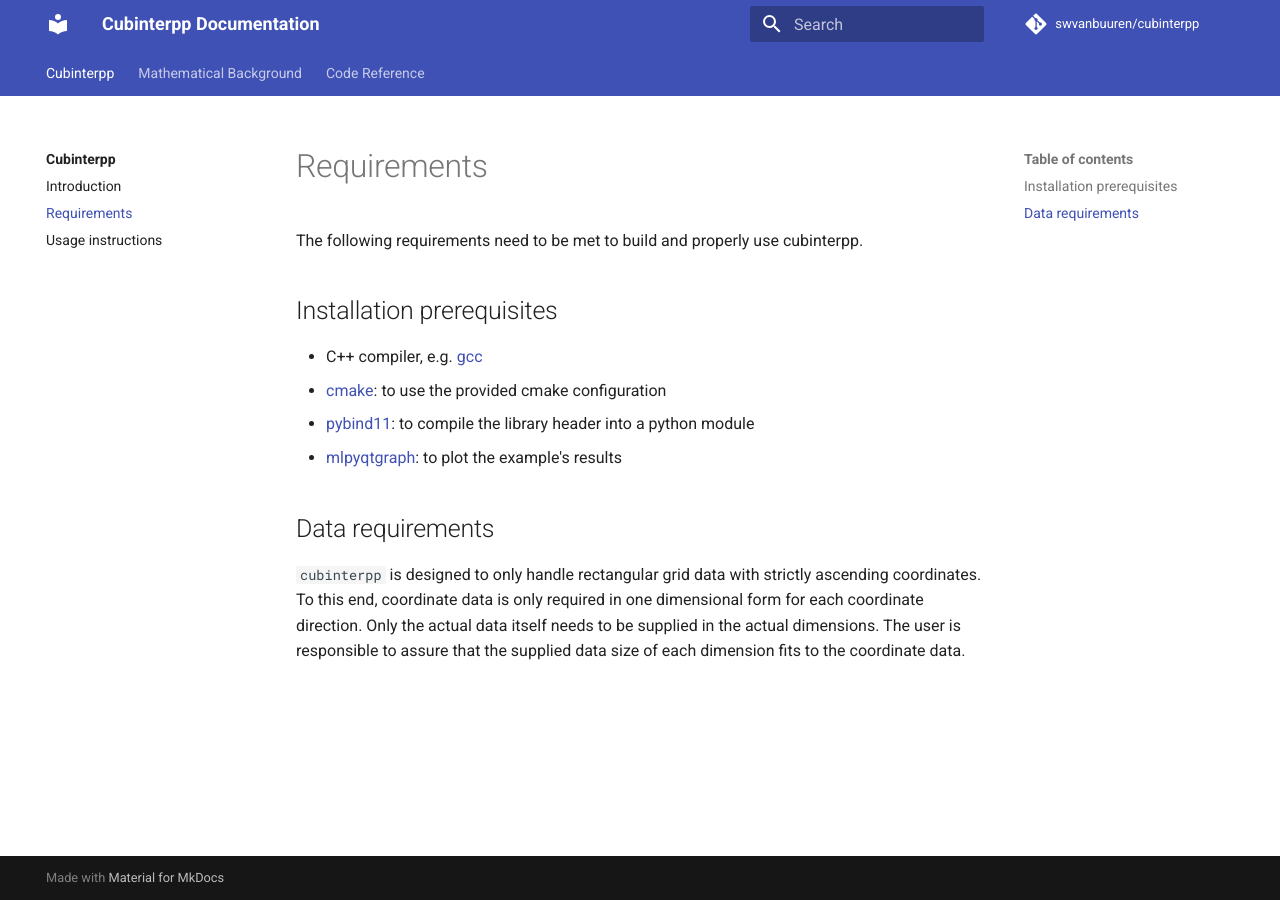
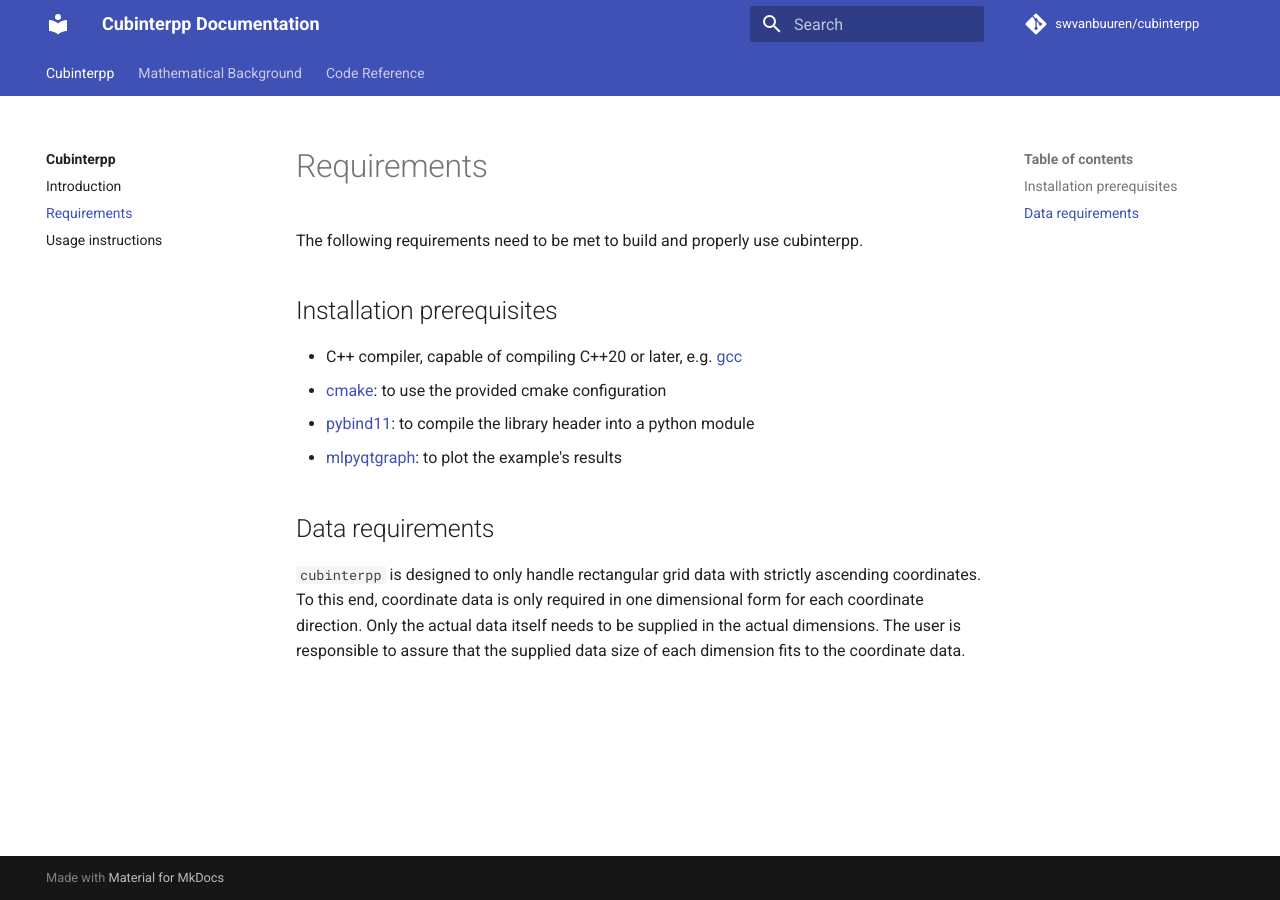
Before and after one commit to swvanbuuren/cubinterpp, an MkDocs documentation site: the page built from docs/requirements.md, in a window 1280 px wide. Built offline with MkDocs 1.6.1 and Material for MkDocs 9.7.7, drawn with Linux system fonts in a browser that asks for light colours; comment, search, counter and statistics services are not loaded.

Commit message:
docs: Specify C++ compiler standard requirement
Signed-off-by: Sietze van Buuren <s.van.buuren@gmail.com>

```diff
--- a/docs/requirements.md
+++ b/docs/requirements.md
@@ -4,7 +4,8 @@ The following requirements need to be met to build and properly use cubinterpp.
 
 ## Installation prerequisites
 
-- C++ compiler, e.g. [gcc](https://gcc.gnu.org/)
+- C++ compiler, capable of compiling C++20 or later, e.g.
+  [gcc](https://gcc.gnu.org/)
 - [cmake](https://cmake.org/): to use the provided cmake configuration
 - [pybind11](https://github.com/pybind/pybind11): to compile the library header
   into a python module
```
